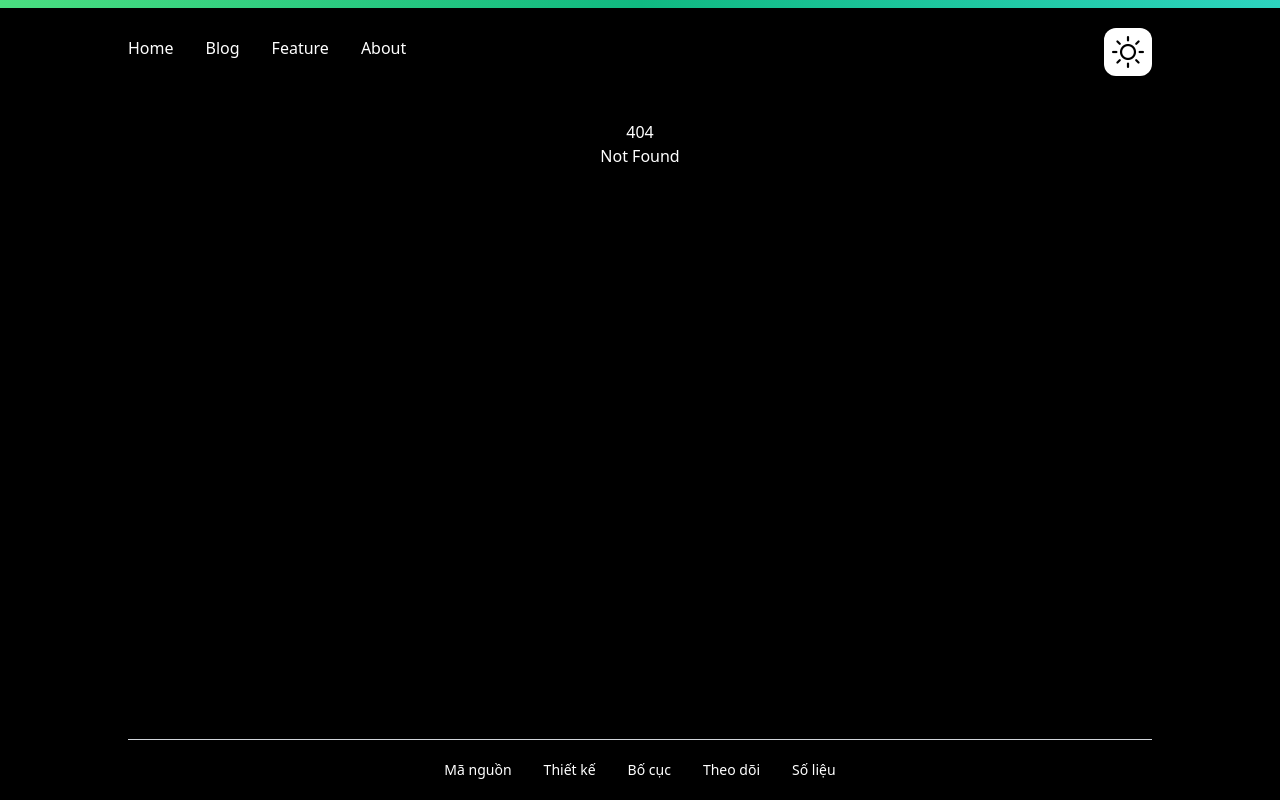
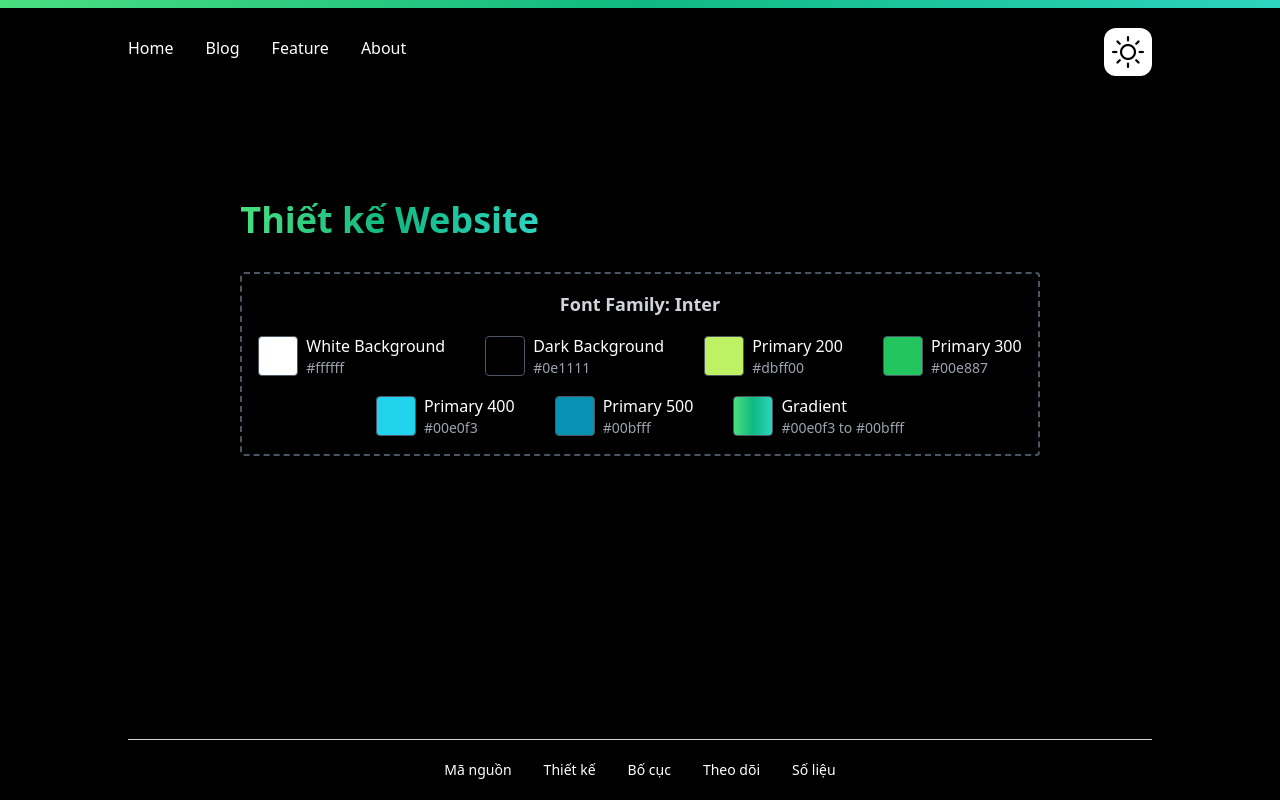
Before and after one commit to Jackesque/IE104-Project-Personal-Blog, a SvelteKit app: page /design in a window 1280 px wide. Before the commit this address had no page. Built offline with nearby package versions, Linux system fonts and the light colour scheme.

Commit message:
create design of footer

```diff
--- a/src/component/Footer/Footer.svelte
+++ b/src/component/Footer/Footer.svelte
@@ -1,8 +1,10 @@
-
+<script>
+  import { base } from '$app/paths';
+</script>
 
 <div class='footer flex flex-wrap justify-center gap-x-8 gap-y-4 border-t-[1px] w-[80%] border-gray-300 p-5'>
     <div class='tooltip'>Mã nguồn</div>
-    <div class='tooltip'>Thiết kế</div>
+    <a href='{base}/design'><span>Thiết kế</span></a>
     <div class='tooltip'>Bố cục</div>
     <div class='tooltip'>Theo dõi</div>
     <div class='tooltip'>Số liệu</div>
--- /dev/null
+++ b/src/routes/design/+page.svelte
@@ -0,0 +1,13 @@
+<script>
+    import WebDesign from "./WebDesign.svelte";
+</script>
+
+<svelte:head>
+<title>Contact</title>
+</svelte:head>
+
+<div class='flex flex-col items-center w-[80%]'>
+    <div>
+        <WebDesign/>
+    </div>
+</div>
--- /dev/null
+++ b/src/routes/design/WebDesign.svelte
@@ -0,0 +1,64 @@
+<div class='mt-20'>
+    <span class='text-4xl font-bold pt-3 text-transparent bg-gradient-to-r from-green-400 via-emerald-500 to-teal-400
+     bg-clip-text h-[4rem] mb-10'>Thiết kế Website </span>
+     <div class="mt-8 w-auto rounded p-4 border-2 border-dashed border-gray-600">
+        <p class="text-lg font-bold text-gray-300 mb-4 text-center">Font Family: Inter</p>
+        <div class="flex items-center flex-col gap-4" >
+        <div class="colors-row-1 flex items-center gap-10">
+            <div class="flex items-center gap-2">
+                <div class="h-10 w-10 rounded shadow-none border border-gray-600 shrink-0 bg-white"></div>
+                <div class="flex flex-col">
+                    <p>White Background</p>
+                    <p class="text-sm text-gray-400">#ffffff</p>
+                </div>
+            </div>
+            <div class="flex items-center gap-2">
+                <div class="h-10 w-10 rounded shadow-none border border-gray-600 shrink-0 bg-black"></div>
+                <div class="flex flex-col">
+                    <p>Dark Background</p>
+                    <p class="text-sm text-gray-400">#0e1111</p>
+                </div>
+            </div>
+            <div class="flex items-center gap-2">
+                <div class="h-10 w-10 rounded shadow-none border border-gray-600 shrink-0 bg-lime-300"></div>
+                <div class="flex flex-col">
+                    <p>Primary 200</p>
+                    <p class="text-sm text-gray-400">#dbff00</p>
+                </div>
+            </div>
+            <div class="flex items-center gap-2">
+                <div class="h-10 w-10 rounded shadow-none border border-gray-600 shrink-0 bg-green-500"></div>
+                <div class="flex flex-col">
+                    <p>Primary 300</p>
+                    <p class="text-sm text-gray-400">#00e887</p>
+                </div>
+            </div>
+        </div>
+
+        <div class="colors-row-2 flex items-center gap-10">
+            <div class="flex items-center gap-2">
+                <div class="h-10 w-10 rounded shadow-none border border-gray-600 shrink-0 bg-cyan-400"></div>
+                <div class="flex flex-col">
+                    <p>Primary 400</p>
+                    <p class="text-sm text-gray-400">#00e0f3</p>
+                </div>
+            </div>
+            <div class="flex items-center gap-2">
+                <div class="h-10 w-10 rounded shadow-none border border-gray-600 shrink-0 bg-cyan-600"></div>
+                <div class="flex flex-col">
+                    <p>Primary 500</p>
+                    <p class="text-sm text-gray-400">#00bfff</p>
+                </div>
+            </div>
+            <div class="flex items-center gap-2">
+                <div class="h-10 w-10 rounded shadow-none border border-gray-600 shrink-0 bg-gradient-to-r from-green-400 via-emerald-500 to-teal-400"></div>
+                <div class="flex flex-col">
+                    <p>Gradient</p>
+                    <p class="text-sm text-gray-400">#00e0f3 to #00bfff</p>
+                </div>
+            </div>
+        </div>
+        </div>
+    </div>
+
+</div>
```
